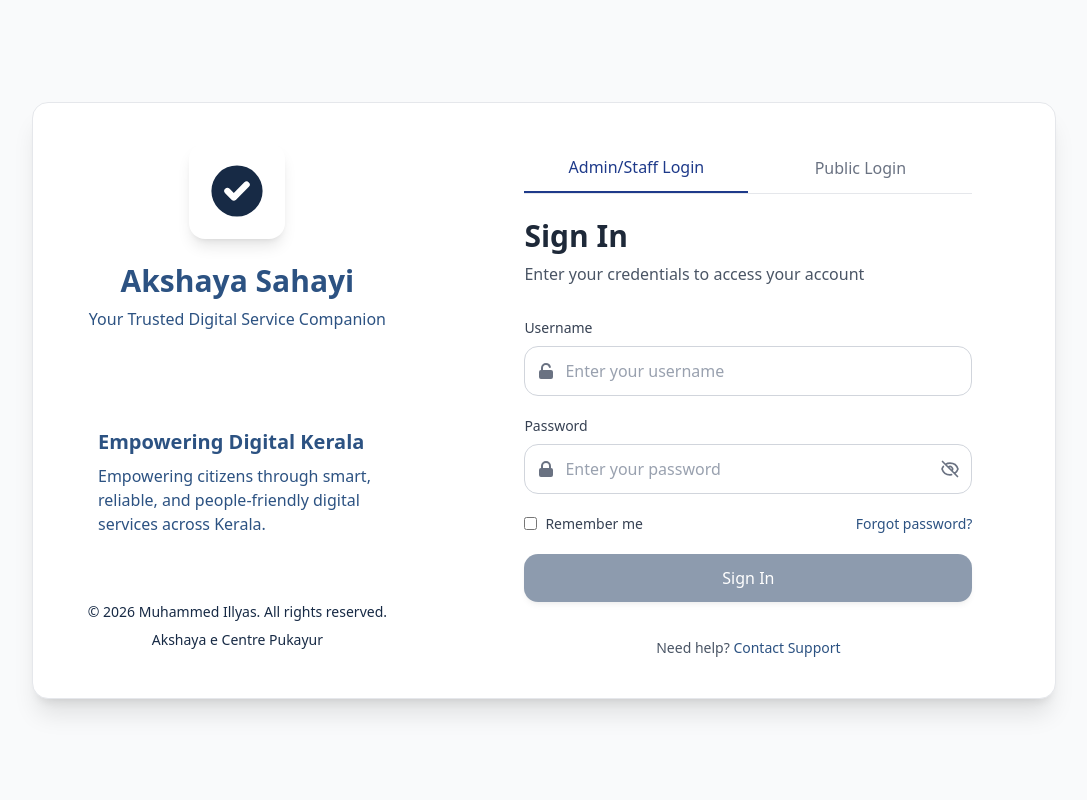
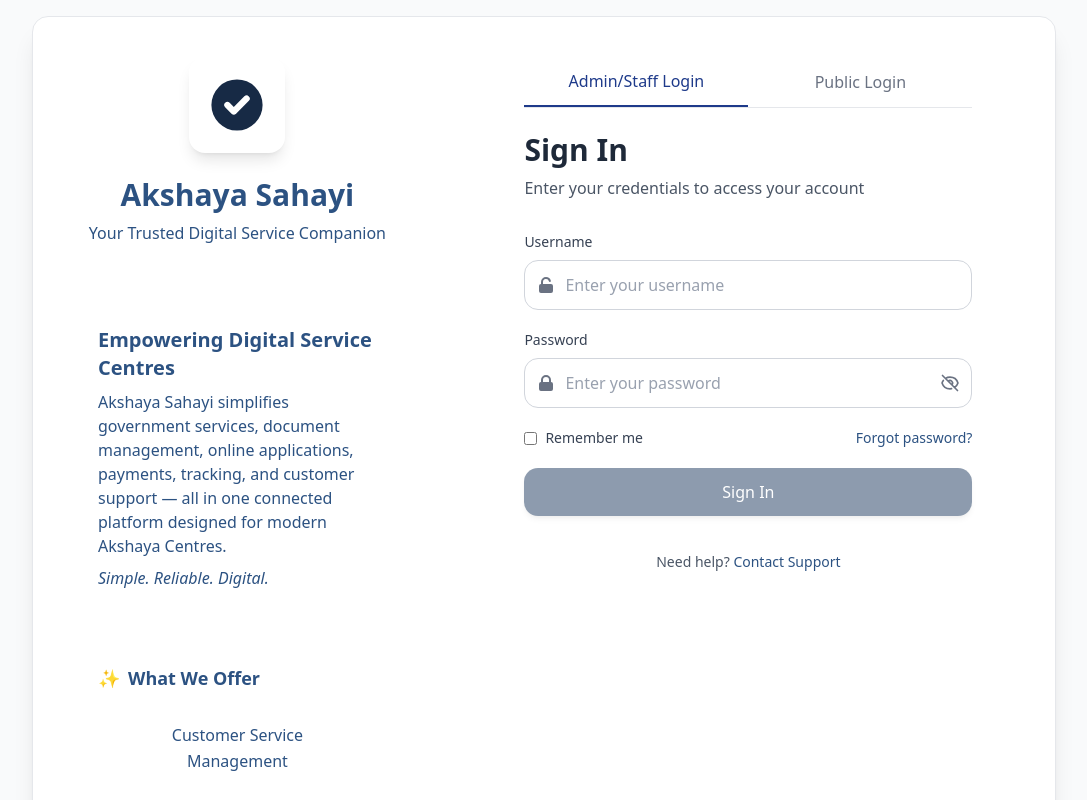
Before and after one commit to MuhdIllyas/akshaya-crm, a React (Vite) app in the folder client/: page /login in a window 1280 px wide. Shown: the top 800 px of the page, without its empty margins (96-1183 px from the left). Built offline with nearby package versions, Linux system fonts and the light colour scheme.

Commit message:
Add animated feature carousel and enhance branding in Login component

```diff
--- a/client/src/pages/Login.jsx
+++ b/client/src/pages/Login.jsx
@@ -16,6 +16,34 @@
   const [otpTimer, setOtpTimer] = useState(0);
   const navigate = useNavigate();
   const location = useLocation();
+
+  // --- Feature carousel state (admin side) ---
+  const [currentFeature, setCurrentFeature] = useState(0);
+  const [fade, setFade] = useState(true);
+
+  const features = [
+    "Government & e‑Governance Services",
+    "Customer Service Management",
+    "Online Application Tracking",
+    "Digital Document Handling",
+    "Financial & Wallet Management",
+    "Staff & Centre Operations",
+    "WhatsApp Notifications & Updates",
+    "Citizen‑Friendly Digital Support",
+  ];
+
+  // Auto‑rotate features every 3.5 seconds
+  useEffect(() => {
+    if (isCustomerLogin) return; // stop rotation on customer tab
+    const interval = setInterval(() => {
+      setFade(false);
+      setTimeout(() => {
+        setCurrentFeature((prev) => (prev + 1) % features.length);
+        setFade(true);
+      }, 300); // half of transition duration
+    }, 3500);
+    return () => clearInterval(interval);
+  }, [isCustomerLogin, features.length]);
 
   // ✅ Handle session expired toast from ProtectedRoute redirect
   useEffect(() => {
@@ -45,7 +73,6 @@
       setUser((prev) => ({ ...prev, username: savedUsername }));
       setRememberMe(true);
 
-      // ✅ Delay toast to avoid mount collision
       setTimeout(() => {
         toast.info("Username auto-filled from saved credentials", {
           position: "top-right",
@@ -195,50 +222,86 @@
 
   return (
     <div className="min-h-screen flex items-center justify-center bg-gray-50 p-4">
-      {/* ❌ ToastContainer REMOVED - Now using global container from App.jsx */}
+      {/* ToastContainer is now global from App.jsx */}
 
       <div className="w-full max-w-5xl flex flex-col md:flex-row bg-white rounded-2xl shadow-xl overflow-hidden border border-gray-200">
-        <div className="w-full md:w-2/5 bg-gradient-to-b from-navy-900 to-navy-800 p-8 md:p-10 flex flex-col justify-between relative">
-          {/* Background pattern */}
+        {/* ======== LEFT PANEL (Navy Branding) ======== */}
+        <div className="w-full md:w-2/5 bg-gradient-to-b from-navy-900 to-navy-800 p-8 md:p-10 flex flex-col justify-between relative overflow-hidden">
+          {/* Background animation */}
           <div className="absolute inset-0 opacity-10">
             <svg className="w-full h-full" viewBox="0 0 100 100" preserveAspectRatio="none">
               <path d="M0,0 L100,0 L100,100 Z" fill="#fff" />
-              <circle cx="20" cy="80" r="15" fill="#fff" />
-              <circle cx="80" cy="20" r="10" fill="#fff" />
+              <circle cx="20" cy="80" r="15" fill="#fff" className="animate-pulse" />
+              <circle cx="80" cy="20" r="10" fill="#fff" className="animate-pulse" style={{ animationDelay: "1s" }} />
             </svg>
           </div>
 
+          {/* Branding block (same for admin & customer) */}
           <div className="z-10">
             <div className="flex flex-col items-center mb-12">
-              <div className="bg-white p-4 rounded-2xl shadow-lg mb-6">
+              <div className="bg-white p-4 rounded-2xl shadow-lg mb-6 animate-fade-in">
                 <svg xmlns="http://www.w3.org/2000/svg" className="h-16 w-16 text-navy-800" viewBox="0 0 20 20" fill="currentColor">
                   <path fillRule="evenodd" d="M10 18a8 8 0 100-16 8 8 0 000 16zm3.707-9.293a1 1 0 00-1.414-1.414L9 10.586 7.707 9.293a1 1 0 00-1.414 1.414l2 2a1 1 0 001.414 0l4-4z" clipRule="evenodd" />
                 </svg>
               </div>
               <div className="text-center">
                 <h1 className="text-3xl font-bold text-navy-600 mb-2">Akshaya Sahayi</h1>
-                <p className="text-navy-600 mb-2">Your Trusted Digital Service Companion</p>
+                <p className="text-navy-600 mb-2 font-light">Your Trusted Digital Service Companion</p>
               </div>
             </div>
 
-            <div className="mt-16 bg-white/10 backdrop-blur-sm rounded-2xl p-6 border border-white/20">
-              <h2 className="text-xl font-bold text-navy-600 mb-2">
-                {isCustomerLogin ? "Customer Portal" : "Empowering Digital Kerala"}
-              </h2>
-              <p className="text-navy-600 mb-2">
-                {isCustomerLogin
-                  ? "Access your account with WhatsApp OTP or register for new services"
-                  : "Empowering citizens through smart, reliable, and people-friendly digital services across Kerala."}
-              </p>
-            </div>
+            {/* ===== ADMIN-SPECIFIC CONTENT (carousel + philosophy) ===== */}
+            {!isCustomerLogin ? (
+              <>
+                {/* Description + tagline */}
+                <div className="bg-white/10 backdrop-blur-sm rounded-2xl p-6 border border-white/20 mb-6">
+                  <h2 className="text-xl font-bold text-navy-600 mb-2">
+                    Empowering Digital Service Centres
+                  </h2>
+                  <p className="text-navy-600 mb-2">
+                    Akshaya Sahayi simplifies government services, document management, online applications,
+                    payments, tracking, and customer support — all in one connected platform designed for modern
+                    Akshaya Centres.
+                  </p>
+                  <p className="text-navy-600 font-medium italic">Simple. Reliable. Digital.</p>
+                </div>
+
+                {/* Animated feature carousel */}
+                <div className="bg-white/10 backdrop-blur-sm rounded-2xl p-6 border border-white/20">
+                  <h3 className="text-lg font-semibold text-navy-600 mb-4 flex items-center">
+                    <span className="mr-2">✨</span> What We Offer
+                  </h3>
+                  <div
+                    className="h-20 flex items-center justify-center transition-opacity duration-300"
+                    style={{ opacity: fade ? 1 : 0, transform: fade ? "translateY(0)" : "translateY(10px)" }}
+                  >
+                    <p className="text-navy-600 text-center font-medium px-6 leading-relaxed">
+                      {features[currentFeature]}
+                    </p>
+                  </div>
+                </div>
+              </>
+            ) : (
+              /* Customer specific content (kept unchanged) */
+              <div className="bg-white/10 backdrop-blur-sm rounded-2xl p-6 border border-white/20">
+                <h2 className="text-xl font-bold text-navy-600 mb-2">
+                  Customer Portal
+                </h2>
+                <p className="text-navy-600 mb-2">
+                  Access your account with WhatsApp OTP or register for new services
+                </p>
+              </div>
+            )}
           </div>
 
+          {/* Footer */}
           <div className="z-10 mt-8">
             <p className="text-navy-800 mb-2 text-sm text-center">© 2026 Muhammed Illyas. All rights reserved.</p>
             <p className="text-navy-800 mb-2 text-sm text-center mt-1">Akshaya e Centre Pukayur</p>
           </div>
         </div>
 
+        {/* ======== RIGHT PANEL (Login Form) ======== */}
         <div className="w-full md:w-3/5 p-8 md:p-10">
           <div className="max-w-md mx-auto">
             {/* Toggle Switch */}
@@ -469,6 +532,14 @@
         .text-navy-800 { color: #172a45; }
         .focus\\:ring-navy-500:focus { --tw-ring-color: #1e3a5f; }
         .border-navy-500 { border-color: #1e3a5f; }
+        /* Additional animation keyframes */
+        @keyframes fade-in {
+          from { opacity: 0; transform: translateY(-10px); }
+          to { opacity: 1; transform: translateY(0); }
+        }
+        .animate-fade-in {
+          animation: fade-in 0.8s ease-out forwards;
+        }
       `}</style>
     </div>
   );
```
